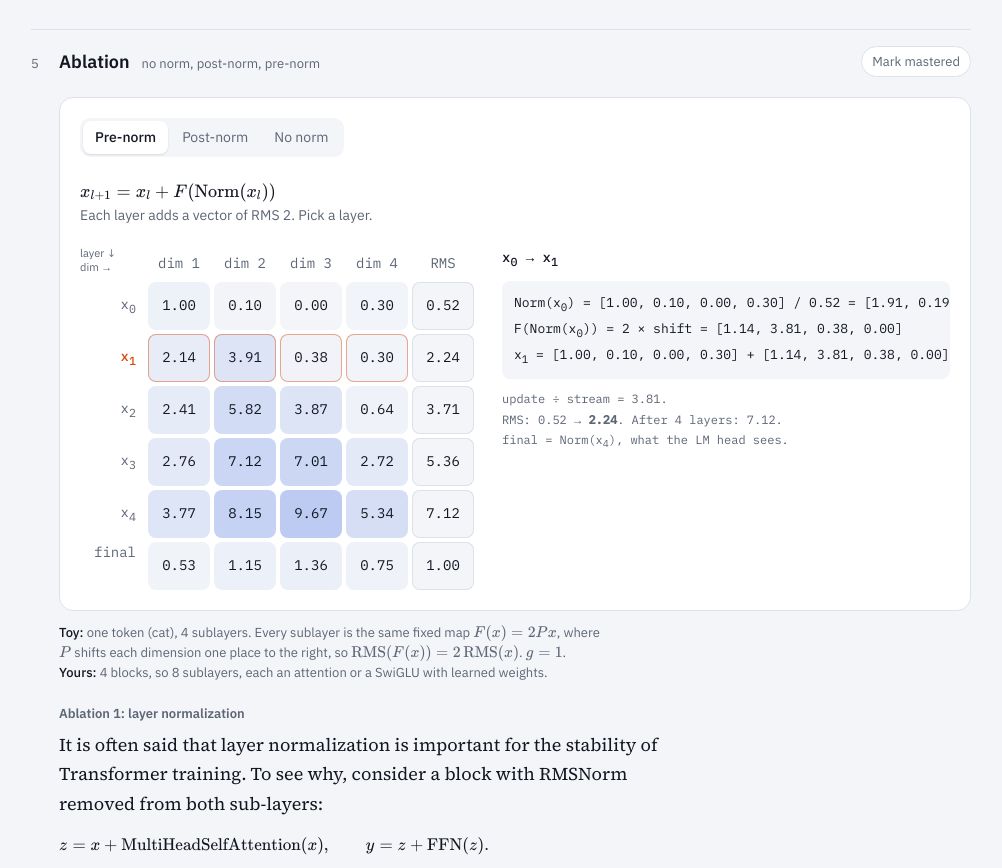
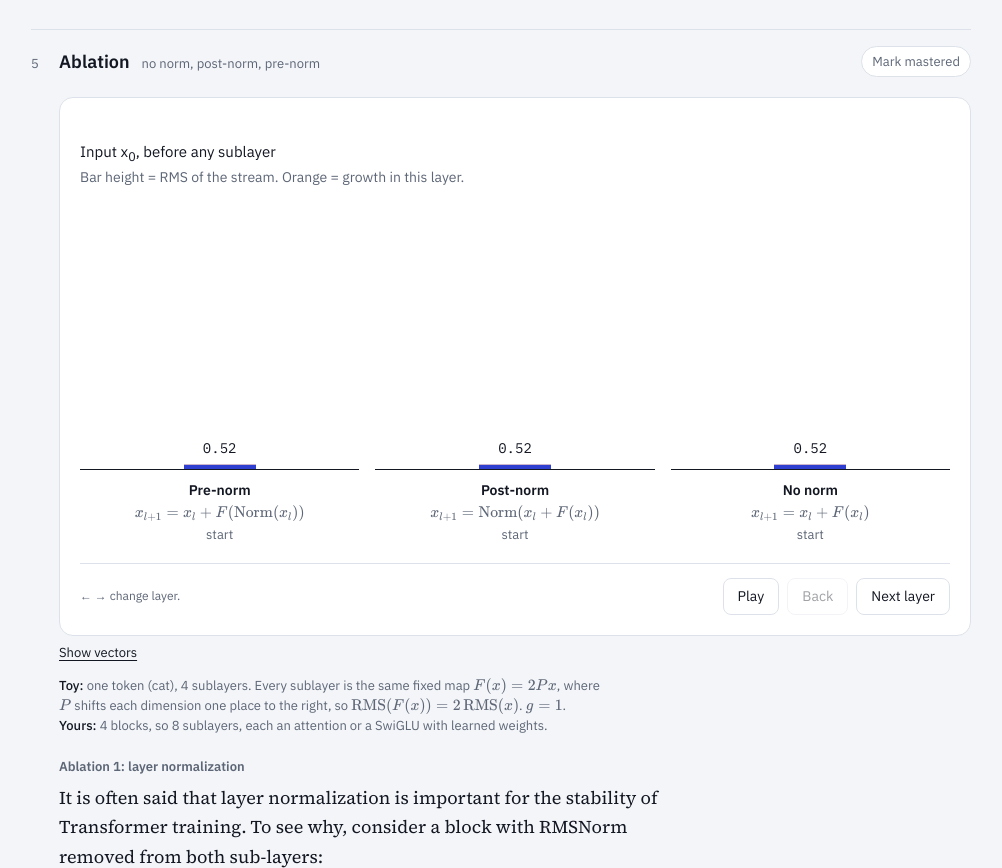
Before and after one commit to ym820/llm-notebook, a plain HTML site: page rmsnorm.html in a window 1280 px wide. Shown: the part 2825-3693 px from the top of the page, without its empty margins (233-1235 px from the left). Drawn offline with nearby package versions, Linux system fonts and the light colour scheme.

Commit message:
Replace the ablation table with animated side-by-side bars
Co-Authored-By: Claude Fable 5.2 <noreply@anthropic.com>

```diff
--- a/rmsnorm.html
+++ b/rmsnorm.html
@@ -140,14 +140,15 @@
       <button class="master">Mark mastered</button>
     </div>
     <div class="node-body"><div class="node-inner"><div class="node-pad">
-      <div class="stage">
-        <div class="steps" role="tablist" id="modes"></div>
-        <div class="step-formula" id="modeFormula"></div>
-        <div class="board">
-          <div class="grid c5" id="stream"></div>
-          <div class="inspect" id="inspectStream" aria-live="polite"></div>
+      <div class="stage" id="bars">
+        <div class="step-formula"><div id="barStep"></div><p>Bar height = RMS of the stream. Orange = growth in this layer.</p></div>
+        <div class="barrow" id="barrow"></div>
+        <div class="stage-foot">
+          <span class="kbd">← → change layer.</span>
+          <div class="nav"><button id="bPlay">Play</button><button id="bPrev">Back</button><button id="bNext">Next layer</button></div>
         </div>
       </div>
+      <details class="aside"><summary>Show vectors</summary><div class="pair" id="vecs"></div></details>
       <p class="toy"><b>Toy:</b> one token (cat), 4 sublayers. Every sublayer is the same fixed map \(F(x)=2Px\), where \(P\) shifts each dimension one place to the right, so \(\mathrm{RMS}(F(x))=2\,\mathrm{RMS}(x)\). \(g=1\).<br><b>Yours:</b> 4 blocks, so 8 sublayers, each an attention or a SwiGLU with learned weights.</p>
 
       <div class="sub">Ablation 1: layer normalization</div>
@@ -358,32 +359,46 @@ console.assert(rms(MODES[2].xs[LAYERS]) > 3 * rms(MODES[0].xs[LAYERS]), "no-norm
 
 // size of the sublayer's output relative to the stream it is added to
 const upd = (m, l) => rms(F(m === MODES[0] ? norm(m.xs[l - 1]) : m.xs[l - 1])) / rms(m.xs[l - 1]);
-let mode = 0, layer = 1;
-MODES.forEach((m, i) => {
-  const b = document.createElement("button");
-  b.textContent = m.name; b.setAttribute("role", "tab");
-  b.onclick = () => { mode = i; renderStream(); };
-  $("modes").append(b);
+// bars: one per variant, height = RMS of the stream after `layer` sublayers
+const TOPR = Math.max(...MODES.map(m => rms(m.xs[LAYERS])));
+let layer = 0, timer = null;
+function initBars() {
+  $("barrow").innerHTML = MODES.map(m => `<div class="barcol"><div class="barbox"><div class="bar new"></div><div class="bar old"></div><div class="barnum"></div></div>
+    <h5>${m.name}</h5><div class="barf">${katex.renderToString(m.tex)}</div><p class="barnote"></p></div>`).join("");
+  $("vecs").innerHTML = MODES.map(m => `<table class="blend"><tr><th>${m.name}</th><th colspan="4"></th><th>RMS</th></tr>${
+    [...m.xs, norm(m.xs[LAYERS])].map((x, l) => `<tr><td>${l > LAYERS ? "final" : `x<sub>${l}</sub>`}</td>${x.map(v => `<td>${f(v)}</td>`).join("")}<td class="w">${f(rms(x))}</td></tr>`).join("")}</table>`).join("");
+  renderBars();
+}
+function renderBars() {
+  $("barStep").innerHTML = layer ? `After sublayer ${layer} of ${LAYERS}` : "Input x<sub>0</sub>, before any sublayer";
+  [...$("barrow").children].forEach((col, i) => {
+    const m = MODES[i], now = rms(m.xs[layer]), prev = layer ? rms(m.xs[layer - 1]) : now;
+    col.querySelector(".new").style.setProperty("--s", now / TOPR);
+    col.querySelector(".old").style.setProperty("--s", Math.min(prev, now) / TOPR);
+    const num = col.querySelector(".barnum");
+    num.textContent = f(now); num.style.setProperty("--s", now / TOPR);
+    col.querySelector(".barnote").textContent = !layer ? "start" :
+      `adds RMS ${f(upd(m, layer) * prev)}, ${f(upd(m, layer))}× the stream` + (i === 1 ? ", then reset to 1" : "");
+  });
+  $("bPrev").disabled = layer === 0; $("bNext").disabled = layer === LAYERS;
+  $("bPlay").textContent = timer ? "Pause" : "Play";
+}
+function stop() { clearInterval(timer); timer = null; }
+function setLayer(l) { layer = Math.max(0, Math.min(LAYERS, l)); if (layer === LAYERS) stop(); renderBars(); }
+$("bPrev").onclick = () => { stop(); setLayer(layer - 1); };
+$("bNext").onclick = () => { stop(); setLayer(layer + 1); };
+$("bPlay").onclick = () => {
+  if (timer) { stop(); renderBars(); return; }
+  if (layer === LAYERS) layer = 0;
+  timer = setInterval(() => setLayer(layer + 1), 900);
+  renderBars();
+};
+$("bars").addEventListener("keydown", e => {
+  if (e.key === "ArrowRight") { stop(); setLayer(layer + 1); e.preventDefault(); }
+  if (e.key === "ArrowLeft") { stop(); setLayer(layer - 1); e.preventDefault(); }
 });
-$("stream").onclick = e => { const b = e.target.closest(".row"); if (b) { layer = +b.dataset.l; renderStream(); } };
-function renderStream() {
-  const m = MODES[mode], v = a => `[${a.map(f).join(", ")}]`;
-  [...$("modes").children].forEach((b, i) => b.setAttribute("aria-selected", i === mode));
-  $("modeFormula").innerHTML = `<div>${katex.renderToString(m.tex, { displayMode: false })}</div><p>${m.note} Pick a layer.</p>`;
-  $("stream").innerHTML = `<div class="corner">layer ↓<br>dim →</div>` + [1, 2, 3, 4].map(d => `<div class="col">dim ${d}</div>`).join("") + `<div class="col">RMS</div>` +
-    m.xs.map((x, l) => `<button class="row" data-l="${l}" aria-pressed="${l === layer}"${l ? "" : " disabled"}>x<sub>${l}</sub></button>` +
-      x.map(val => `<div class="cell${val / TOP > 0.55 ? " hot" : ""}${l === layer ? " inline" : ""}" style="--t:${(val / TOP).toFixed(3)}">${f(val)}</div>`).join("") +
-      `<div class="cell plain">${f(rms(x))}</div>`).join("") +
-    `<div class="row">final</div>` + norm(m.xs[LAYERS]).map(val => `<div class="cell" style="--t:${(val / TOP).toFixed(3)}">${f(val)}</div>`).join("") + `<div class="cell plain">${f(1)}</div>`;
-  const x = m.xs[layer - 1], n = norm(x);
-  const lines = mode === 0 ? [`Norm(x<sub>${layer - 1}</sub>) = ${v(x)} / ${f(rms(x))} = ${v(n)}`, `F(Norm(x<sub>${layer - 1}</sub>)) = 2 × shift = ${v(F(n))}`, `x<sub>${layer}</sub> = ${v(x)} + ${v(F(n))} = <b>${v(m.xs[layer])}</b>`]
-    : mode === 1 ? [`F(x<sub>${layer - 1}</sub>) = 2 × shift = ${v(F(x))}`, `u = x<sub>${layer - 1}</sub> + F(x<sub>${layer - 1}</sub>) = ${v(add(x, F(x)))}`, `x<sub>${layer}</sub> = u / RMS(u) = u / ${f(rms(add(x, F(x))))} = <b>${v(m.xs[layer])}</b>`]
-    : [`F(x<sub>${layer - 1}</sub>) = 2 × shift = ${v(F(x))}`, `x<sub>${layer}</sub> = ${v(x)} + ${v(F(x))} = <b>${v(m.xs[layer])}</b>`];
-  $("inspectStream").innerHTML = `<h4>x<sub>${layer - 1}</sub> → x<sub>${layer}</sub></h4><div class="calc">${lines.join("<br>")}</div>
-    <p class="defs">update ÷ stream = ${f(upd(m, layer))}.<br>RMS: ${f(rms(x))} → <b>${f(rms(m.xs[layer]))}</b>. After ${LAYERS} layers: ${f(rms(m.xs[LAYERS]))}.<br>final = Norm(x<sub>${LAYERS}</sub>), what the LM head sees.</p>`;
-}
 
-window.addEventListener("DOMContentLoaded", () => { render(); renderStream(); });
+window.addEventListener("DOMContentLoaded", () => { render(); initBars(); });
 </script>
 </body>
 </html>
--- a/style.css
+++ b/style.css
@@ -215,4 +215,16 @@ details.aside .derive { margin-top: 10px; color: var(--ink); }
 .prose .katex-display > .katex { text-align: left; font-size: 0.95em; }
 .prose + .plot { margin-top: 0; } .plot + .prose { margin-top: 16px; }
 .ex { font-family: var(--mono); font-size: 13.5px; line-height: 1.9; white-space: pre; overflow-x: auto; background: var(--surface); border: 1px solid var(--line); border-radius: 10px; padding: 10px 14px; margin: 0 0 16px; }
+/* bar stage: one bar per variant, scaled with transform so growth animates on the compositor */
+.barrow { display: grid; grid-template-columns: repeat(3, minmax(0, 1fr)); gap: 16px; margin-top: 34px; }
+.barbox { position: relative; height: 240px; border-bottom: 1px solid var(--ink); }
+.bar { position: absolute; left: 50%; bottom: 0; width: 72px; margin-left: -36px; height: 100%; transform-origin: bottom; transform: scaleY(var(--s, 0)); transition: transform 300ms var(--ease-out); }
+.bar.new { background: var(--query); }
+.bar.old { background: var(--heat); }
+.barnum { position: absolute; left: 0; right: 0; bottom: 6px; text-align: center; font-family: var(--mono); font-size: 14px; font-variant-numeric: tabular-nums; transform: translateY(calc(var(--s, 0) * -240px)); transition: transform 300ms var(--ease-out); }
+.barcol h5 { margin: 10px 0 2px; font-size: 14px; font-weight: 600; text-align: center; }
+.barf, .barnote { margin: 2px 0 0; text-align: center; font-size: 13px; color: var(--muted); }
+.barf { overflow-x: auto; overflow-y: hidden; }
+@media (max-width: 860px) { .bar { width: 44px; margin-left: -22px; } .barf { font-size: 11px; } }
+@media (prefers-reduced-motion: reduce) { .bar, .barnum { transition: none; } }
 mark { background: color-mix(in oklab, var(--query) 16%, transparent); color: var(--ink); padding: 1px 2px; border-radius: 3px; -webkit-box-decoration-break: clone; box-decoration-break: clone; }
```
Also changed, not shown: 1 other file.
